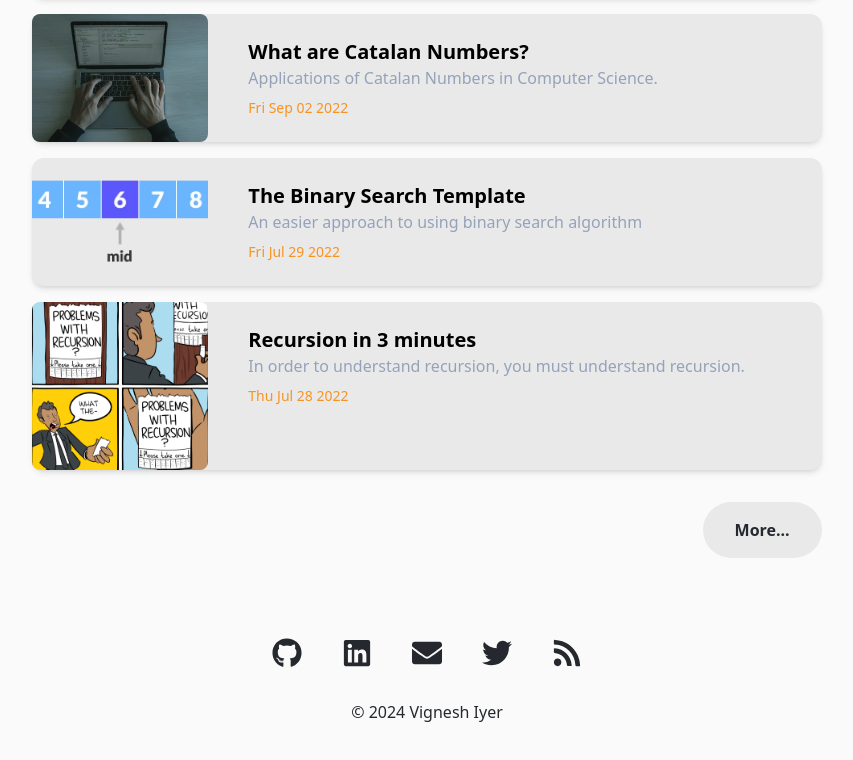
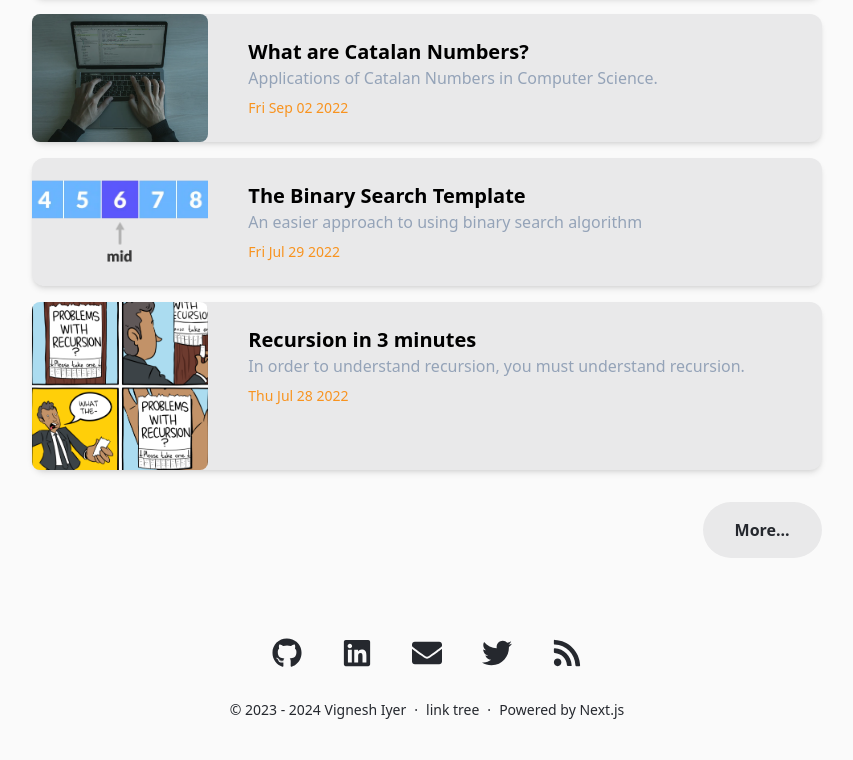
Before and after one commit to vgnshiyer/vgnshiyer.github.io, a Next.js app: page / in a window 1280 px wide. Shown: the part 1003-1763 px from the top of the page, without its empty margins (213-1066 px from the left). Built offline with nearby package versions, Linux system fonts and the light colour scheme.

Commit message:
chore: added link tree to footer

```diff
--- a/app/layout.tsx
+++ b/app/layout.tsx
@@ -1,6 +1,7 @@
 import SocialHandles from '@/components/SocialHandles';
 import '../styles/global.css'
 import Navbar from "@/components/Navbar";
+import Link from 'next/link';
 
 export const metadata = {
   title: 'vgnshiyer\'s blog',
@@ -24,7 +25,13 @@ export default function RootLayout({
     <footer>
       <div className="mt-6 py-6 mb-20 text-tertiary-light dark:text-tertiary-dark text-center">
         <SocialHandles />
-        <p>© 2024 Vignesh Iyer</p>
+        <div className="flex justify-center space-x-2 text-sm text-tertiary-light">
+          <p>© 2023 - 2024 Vignesh Iyer</p>
+          <p>·</p>
+          <Link href="/links" className="hover:underline">link tree</Link>
+          <p>·</p>
+          <p>Powered by <a href="https://nextjs.org" className="hover:underline">Next.js</a></p>
+        </div>
       </div>
     </footer>
   );
```
Also changed, not shown: 1 other file (tests, documents, lock files or other folders).
